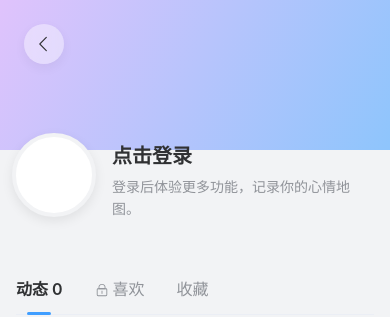
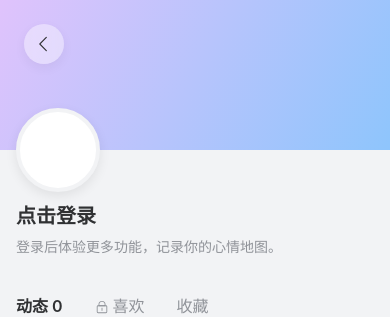
Before and after one commit to Daisy-on/xinqing_map, a Vue app: page /profile in a window 390 px wide. Shown: the top 317 px of the page. Built offline with nearby package versions, Linux system fonts and the light colour scheme; no server answers.

Commit message:
优化个人中心排版

```diff
--- a/src/views/ProfileView.vue
+++ b/src/views/ProfileView.vue
@@ -14,7 +14,6 @@
     <!-- User Information Section 交叠层 -->
     <div class="user-container">
       <div class="user-profile-header">
-        <div class="user-info-row">
         <div class="avatar-area" @click="handleAvatarClick">
           <el-avatar
             :size="112"
@@ -25,6 +24,7 @@
           </el-avatar>
         </div>
 
+        <div class="user-info-actions-wrap">
           <div class="info-area">
             <div class="title-row">
               <h1 v-if="isLoggedIn" class="nickname">{{ userInfo?.nickname || '心晴用户' }}</h1>
@@ -41,13 +41,13 @@
 
             <p class="bio-text" v-if="!isLoggedIn">登录后体验更多功能，记录你的心情地图。</p>
           </div>
-        </div>
 
           <div class="actions-area" v-if="isLoggedIn">
             <el-button class="edit-btn" round>编辑资料</el-button>
             <el-button class="icon-btn" circle @click="handleInbox">
               <el-icon><Message /></el-icon>
             </el-button>
+          </div>
         </div>
       </div>
 
@@ -303,25 +303,18 @@ const getMockColor = (index: number) => {
 }
 
 .user-profile-header {
-  margin-top: -56px;
   display: flex;
-  justify-content: space-between;
-  align-items: flex-end;
-  margin-bottom: 32px;
+  align-items: flex-start;
+  gap: 24px;
   position: relative;
   z-index: 5;
-}
-
-.user-info-row {
-  display: flex;
-  align-items: flex-end;
-  gap: 24px;
-  padding-bottom: 8px;
+  margin-bottom: 24px;
 }
 
 .avatar-area {
+  margin-top: -56px;
   cursor: pointer;
-  transform: translate(-8px, -16px);
+  flex-shrink: 0;
 }
 
 .avatar-img {
@@ -330,11 +323,18 @@ const getMockColor = (index: number) => {
   box-shadow: 0 4px 12px rgba(0, 0, 0, 0.08);
 }
 
+.user-info-actions-wrap {
+  flex: 1;
+  display: flex;
+  justify-content: space-between;
+  align-items: flex-start;
+  padding-top: 12px;
+}
+
 .info-area {
   display: flex;
   flex-direction: column;
   gap: 8px;
-  padding-bottom: 4px;
 }
 
 .title-row {
@@ -392,7 +392,7 @@ const getMockColor = (index: number) => {
   display: flex;
   gap: 12px;
   align-items: center;
-  padding-bottom: 8px;
+  margin-top: 4px; /* Added slight top margin instead of padding-bottom for better alignment with text */
 }
 
 .edit-btn {
@@ -584,24 +584,14 @@ const getMockColor = (index: number) => {
   }
 
   .user-profile-header {
-    margin-top: -46px;
     flex-direction: column;
     align-items: flex-start;
-    gap: 0;
-  }
-
-  .user-info-row {
-    display: flex;
-    flex-direction: row; /* 强制改回横向排列 */
-    align-items: flex-end;
     gap: 12px;
-    width: 100%;
+    margin-bottom: 24px;
   }
 
   .avatar-area {
-    cursor: pointer;
-    transform: translate(-4px, -8px); /* 保持微调即可，因为横向布局已经让它靠左了 */
-    flex-shrink: 0;
+    margin-top: -42px;
   }
 
   :deep(.el-avatar) {
@@ -609,9 +599,30 @@ const getMockColor = (index: number) => {
     height: 84px !important;
   }
 
+  .user-info-actions-wrap {
+    width: 100%;
+    flex-direction: column;
+    align-items: flex-start;
+    padding-top: 0;
+    gap: 16px;
+  }
+
   .info-area {
-    padding-top: 40px; /* 增加顶部内边距，让昵称下沉到头像右侧 */
-    flex: 1;
+    flex: none;
+    width: 100%;
+  }
+
+  .actions-area {
+    width: 100%;
+    justify-content: flex-end;
+  }
+
+  /* Or position actions next to avatar */
+  .actions-area {
+    position: absolute;
+    top: 0;
+    right: 0;
+    margin-top: 12px;
   }
 
   .nickname {
@@ -624,12 +635,6 @@ const getMockColor = (index: number) => {
     white-space: nowrap;
   }
 
-  .actions-area {
-    width: 100%;
-    justify-content: flex-end; /* 按钮放右边 */
-    margin-top: -30px; /* 向上提一点 */
-  }
-
   .grid-list {
     grid-template-columns: 1fr;
     gap: 16px;
```
Lines whose indentation alone changed are shown as unchanged.
